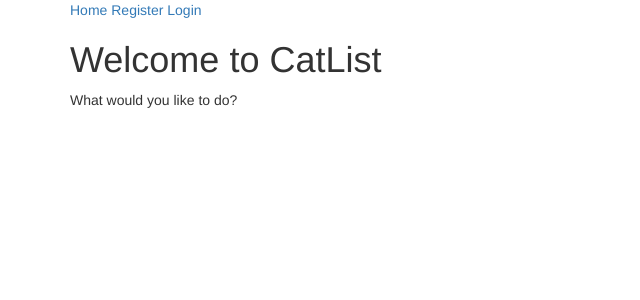
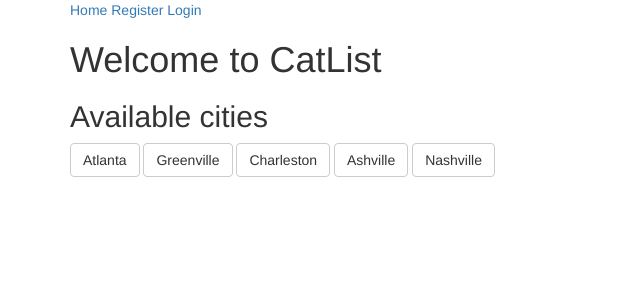
Before and after one commit to KiaraRaynS/Catslist-23-06-16-, a Django app: page / in a window 1280 px wide. Shown: the top 300 px of the page, without its empty margins (0-640 px from the left). Run offline with Django 3.2, Linux system fonts and the light colour scheme; data comes from the database, SQL or seed files in the repository; some libraries are stand-ins or nearby versions.

Commit message:
Small model rework, cities listing added

```diff
--- a/appcatslist/models.py
+++ b/appcatslist/models.py
@@ -29,13 +29,17 @@ class CategoryList(models.Model):
     category = models.CharField(max_length=50, choices=categories)
 
 
+class City(models.Model):
+    city = models.CharField(max_length=50)
+
+
 class OfferPost(models.Model):
     user = models.ForeignKey(User)
     title = models.CharField(max_length=50)
     description = models.TextField()
     price = models.FloatField()
     category = models.ForeignKey(CategoryList)
-    location = models.CharField(max_length=20, choices=cities)
+    city = models.ForeignKey(City)
 
 
 @receiver(post_save, sender='auth.user')
--- a/appcatslist/templates/index.html
+++ b/appcatslist/templates/index.html
@@ -2,11 +2,8 @@
 
 {% block bodycontent %}
   <h1>Welcome to CatList</h1>
-  <p>What would you like to do?</p>
-    <!-- Login -->
-  <!-- if not logged in:
-  register
-  login
-  browse
-  -->
+  <h2>Available cities</h2>
+  {% for city in cities %}
+  <a class='btn btn-default' href="{% url 'indexview' %}/cities/{{ city.city }}">{{ city.city }}</a>
+  {% endfor %}
 {% endblock %}
--- a/appcatslist/views.py
+++ b/appcatslist/views.py
@@ -1,7 +1,7 @@
 from django.shortcuts import render
 from django.contrib.auth.models import User
 from django.views.generic import TemplateView, CreateView, UpdateView
-from appcatslist.models import UserProfile
+from appcatslist.models import UserProfile, City, CategoryList
 from django.core.urlresolvers import reverse_lazy
 from django.contrib.auth.forms import UserCreationForm, AuthenticationForm
 
@@ -14,6 +14,7 @@ class IndexView(TemplateView):
     def get_context_data(self, **kwargs):
         context = super().get_context_data(**kwargs)
         context['loginform'] = AuthenticationForm()
+        context['cities'] = City.objects.all()
         return context
 
 
```
Also changed, not shown: appcatslist/admin.py (+7 -1 lines), appcatslist/migrations/0006_auto_20160624_1537.py (added), db.sqlite3, 1 other file.
